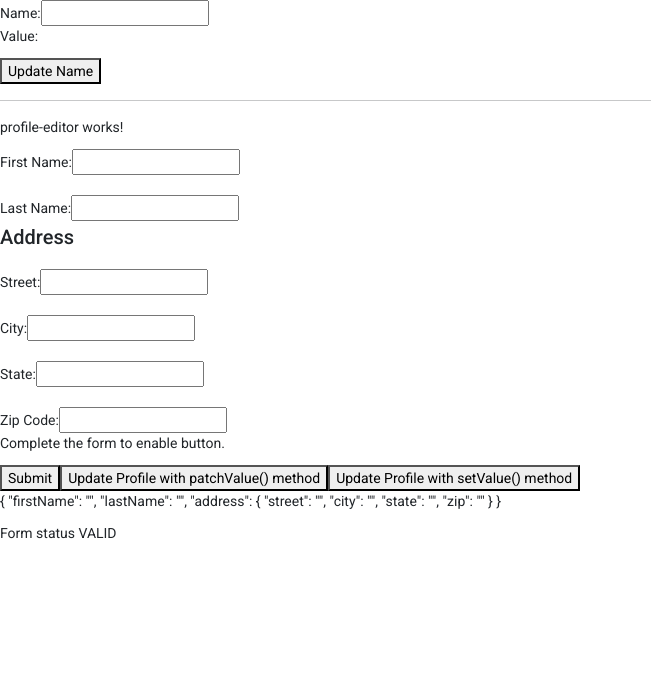
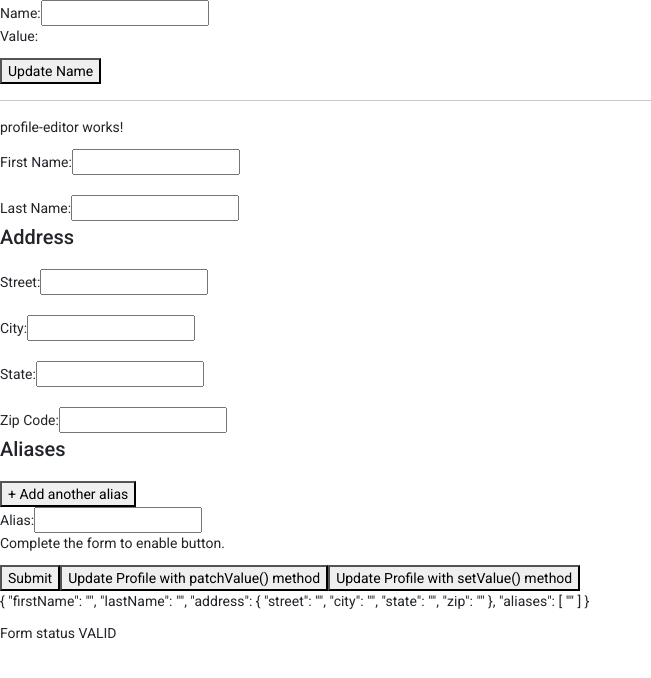
Before and after one commit to srbalakkl/Angular-Reactive-forms-from-angular.io, an Angular app: page / in a window 1280 px wide. Shown: the top 678 px of the page, without its empty margins (0-651 px from the left). Built offline with nearby package versions, Linux system fonts and the light colour scheme.

Commit message:
NEW: FormArray

```diff
--- a/src/app/profile-editor/profile-editor.component.html
+++ b/src/app/profile-editor/profile-editor.component.html
@@ -27,6 +27,17 @@
     <input id="zip" type="text" formControlName="zip">
   </div>
 
+  <div formArrayName="aliases">
+    <h2>Aliases</h2>
+    <button type="button" (click)="addAlias()">+ Add another alias</button>
+
+    <div *ngFor="let alias of aliases.controls; let i=index">
+      <!-- The repeated alias template -->
+      <label for="alias-{{ i }}">Alias:</label>
+      <input id="alias-{{ i }}" type="text" [formControlName]="i">
+    </div>
+  </div>
+
   <p>Complete the form to enable button.</p>
   <button type="submit" [disabled]="!profileForm.valid">Submit</button>
   <button type="button" (click)="updateProfile()" [disabled]="!profileForm.valid">Update Profile with patchValue() method</button>
--- a/src/app/profile-editor/profile-editor.component.ts
+++ b/src/app/profile-editor/profile-editor.component.ts
@@ -1,5 +1,5 @@
 import {Component, OnInit} from '@angular/core';
-import {FormBuilder, FormControl, FormGroup, Validators} from "@angular/forms";
+import {FormArray, FormBuilder, FormControl, FormGroup, Validators} from "@angular/forms";
 
 @Component({
   selector: 'app-profile-editor',
@@ -20,6 +20,9 @@ export class ProfileEditorComponent implements OnInit {
       state: [''],
       zip: ['']
     }),
+    aliases: this.fb.array([
+      this.fb.control('')
+    ])
   });
 
   constructor(private fb: FormBuilder) {
@@ -40,7 +43,7 @@ export class ProfileEditorComponent implements OnInit {
 
 
   updateProfileSet() {
-    //todo: Note: the setValue() "catches the nesting error" in forms while "patchValue() fails" silently on these error
+    //todo: Note: the setValue() "catches the nesting error" in forms while "patchValue() fails" silently on these error.
     this.profileForm.setValue({
       firstName: 'setValue',
       address: {
@@ -48,4 +51,19 @@ export class ProfileEditorComponent implements OnInit {
       }
     });
   }
+
+/* todo: Steps to define formArray
+  Import the FormArray class.
+  Define a FormArray control.
+  Access the FormArray control with a getter method.
+  Display the form array in a template.*/
+
+  get aliases() {
+    return this.profileForm.get('aliases') as FormArray;
+  }
+
+  addAlias() {
+    this.aliases.push(this.fb.control(''));
+  }
+
 }
```
